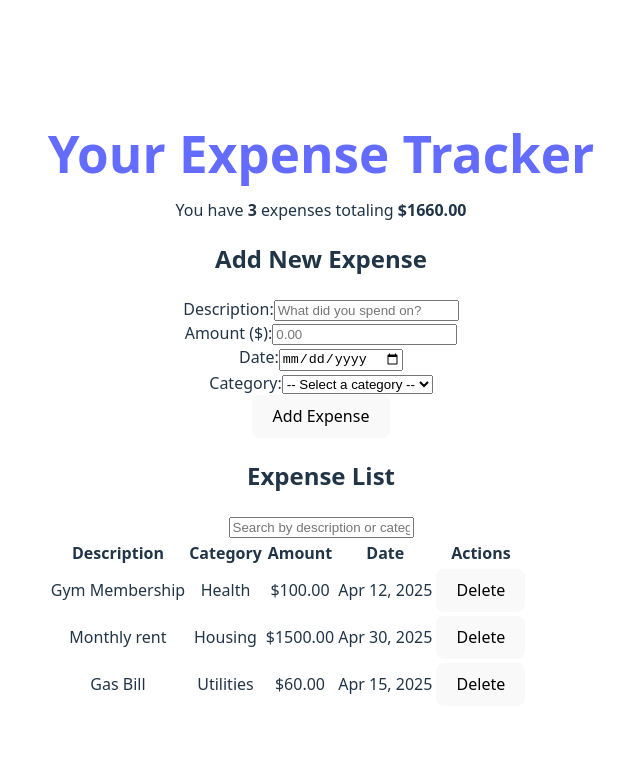
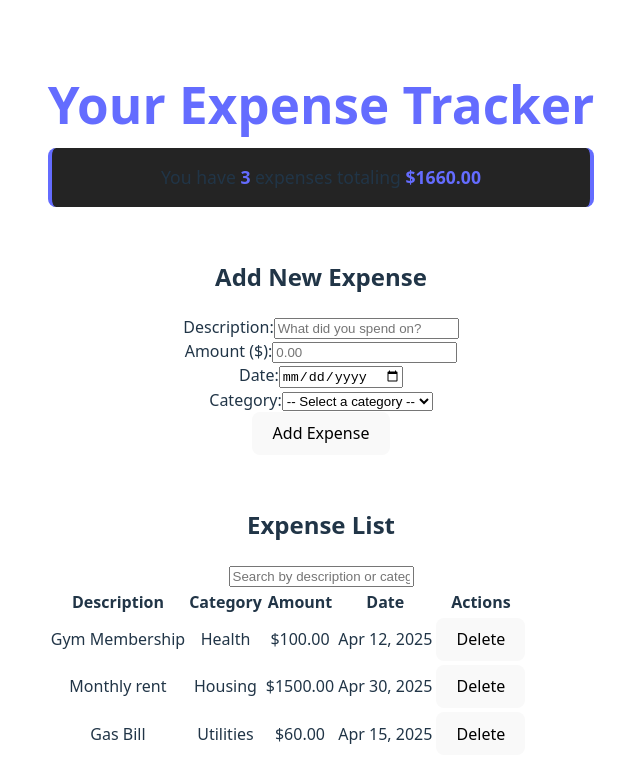
Before and after one commit to NJUGUNA-png/react-code-challenge-one, a React (Vite) app: page / in a window 1280 px wide. Shown: the top 782 px of the page, without its empty margins (319-959 px from the left). Built offline with nearby package versions, Linux system fonts and the light colour scheme.

Commit message:
sttyled the summary section

```diff
--- a/src/App.css
+++ b/src/App.css
@@ -15,3 +15,27 @@ h1{
   color: #646cff;
   margin-bottom: 1rem;
 }
+
+.expense-summary {
+  background-color: #242424;
+  padding: 1rem;
+  border-radius: 8px;
+  margin-bottom: 2rem;
+  border-left: 4px solid #646cff;
+  border-right: 4px solid #646cff;
+}
+
+.expense-summary p{
+  margin: 0;
+  font-size: 1.1em;
+}
+
+.expense-summary strong{
+  color: #646cff;
+}
+
+.expense-tracker-content {
+  display: flex;
+  flex-direction: column;
+  gap: 2rem;
+}
```
